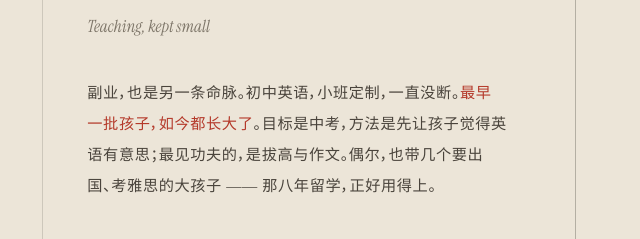
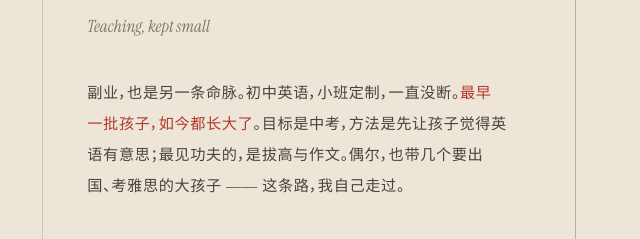
Before and after one commit to myskme/myskme.github.io, a plain HTML site: page index.html in a window 1280 px wide. Shown: the part 6259-6498 px from the top of the page, 640-1280 px from the left. Drawn offline with Linux system fonts and the light colour scheme.

Commit message:
02出国句定稿: '那八年留学,正好用得上'→'这条路,我自己走过'
去工具腔(用得上=把留学当工具箱,且讲资历不讲关系);新句讲资格而非资历,与01章名'走过的地方'/封面'places walked'/摆渡人(渡过河的人才配摆渡)三处暗合;力量指向其人不指向雅思业务,主流画像仍锚在初中

Co-Authored-By: Claude Fable 5 <noreply@anthropic.com>

```diff
--- a/index.html
+++ b/index.html
@@ -215,7 +215,7 @@
           <p class="panel-kicker">Weekend · 周 末</p>
           <p class="panel-cn">英 语 · 教 学</p>
           <p class="panel-en">Teaching, kept small</p>
-          <p class="panel-note">副业，也是另一条命脉。初中英语，小班定制，一直没断。<strong>最早一批孩子，如今都长大了</strong>。目标是中考，方法是先让孩子觉得英语有意思；最见功夫的，是拔高与作文。偶尔，也带几个要出国、考雅思的大孩子 —— 那八年留学，正好用得上。</p>
+          <p class="panel-note">副业，也是另一条命脉。初中英语，小班定制，一直没断。<strong>最早一批孩子，如今都长大了</strong>。目标是中考，方法是先让孩子觉得英语有意思；最见功夫的，是拔高与作文。偶尔，也带几个要出国、考雅思的大孩子 —— 这条路，我自己走过。</p>
           <div class="panel-list">
             <span>Small groups only</span>
             <span>Handmade handouts</span>
```
